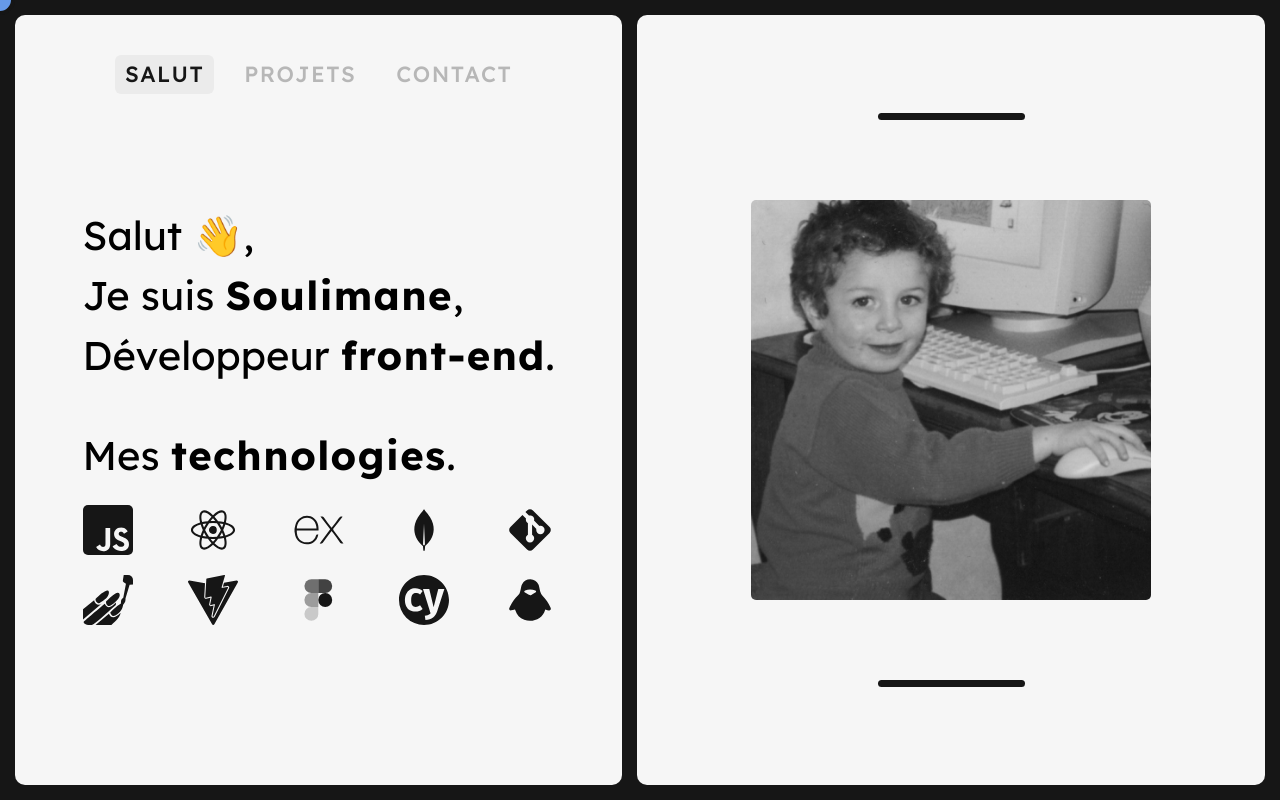
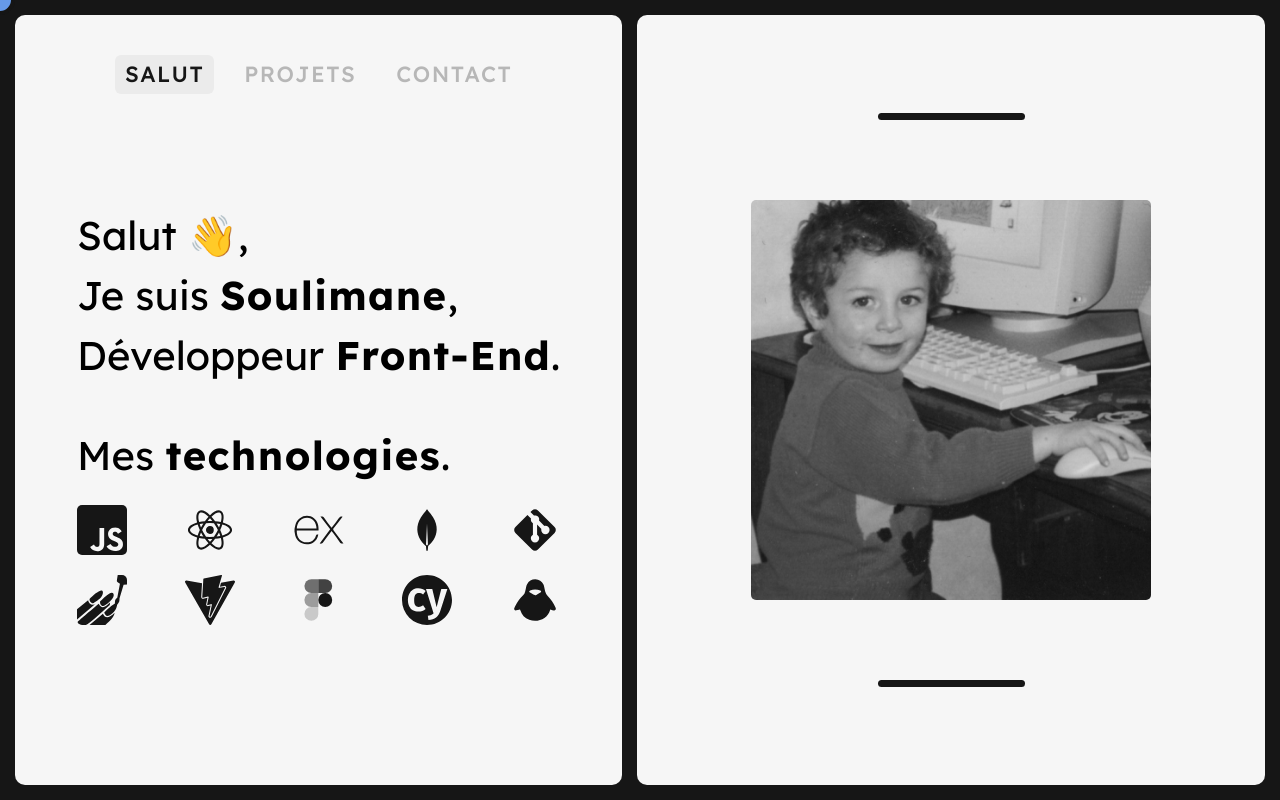
Before and after one commit to souli-a/portfolio, a React (Vite) app: page / in a window 1280 px wide. Built offline with nearby package versions, Linux system fonts and the light colour scheme.

Commit message:
style(home): edit presentation text

```diff
--- a/src/components/Home.jsx
+++ b/src/components/Home.jsx
@@ -25,7 +25,7 @@ const Home = () => {
           Je suis <span>Soulimane</span>,
         </p>
         <p>
-          Développeur <span>front-end</span>.
+          Développeur <span>Front-End</span>.
         </p>
       </div>
       <div className="icons-div">
```
